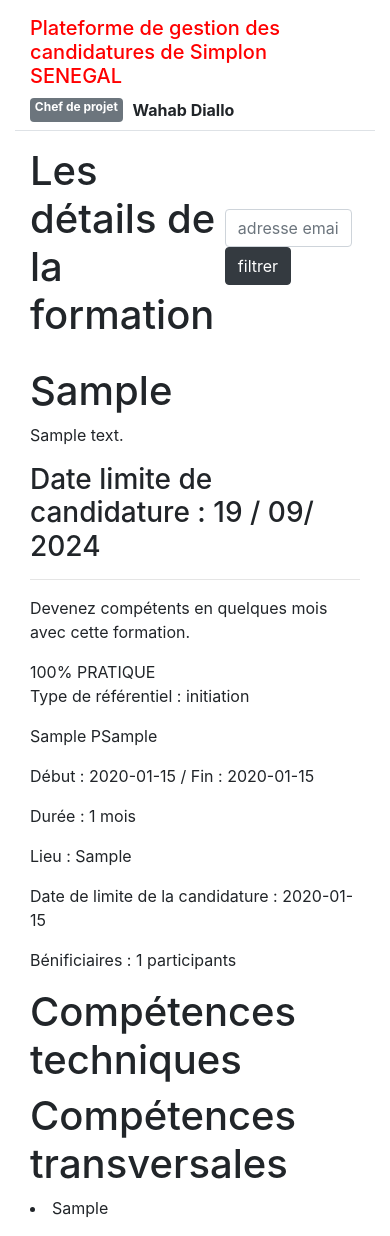
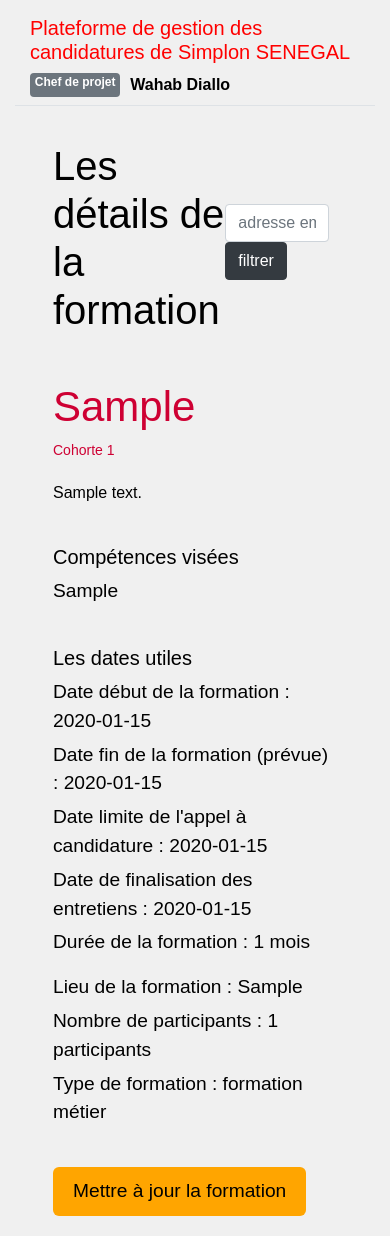
Before and after one commit to ndourmouhammad/simplon_candidature, a Laravel app: page /formations-personnel/1 in a window 390 px wide. Run offline with Laravel 12, Linux system fonts and the light colour scheme; tables that the repository leaves empty hold one stand-in row (values such as "Sample post"); parts of the project's set-up code (start-up, migrations or seed data) failed here and were passed over.

Commit message:
ajouter les fonctionnalités de modifications et de suppression pour la formation

```diff
--- a/app/Http/Controllers/CohorteController.php
+++ b/app/Http/Controllers/CohorteController.php
@@ -12,9 +12,9 @@
     //lister les formations pour candidats
     public function listeFormations()
     {
-        $cohortes = Cohorte::with(['referentiel.competences'])->get();
-        $referentiels = Referentiel::with('competences')->get();
-        $competences = Competence::all();
+        $cohortes = Cohorte::with(['referentiel.competences'])->paginate(1);
+    $referentiels = Referentiel::with('competences')->get();
+    $competences = Competence::all();
 
         return view('formations.formation', compact('cohortes', 'referentiels', 'competences'));
     }
@@ -59,6 +59,8 @@
         return view('dashboard.formations.ajout', compact('cohortes', 'referentiels', 'competences'));
     }
 
+
+
     // traitement du formulaire de formation
     public function ajoutFormation(Request $request)
     {
@@ -95,6 +97,62 @@
         $cohorte->competences()->attach($request->competences);
 
         return redirect()->route('formations-personnel')->with('success', 'Cohorte créée avec succès.');
+    }
 
+    public function modifierFormationForm($id)
+    {
+        $cohorte = Cohorte::findOrFail($id);
+        $referentiels = Referentiel::all();
+        $competences = Competence::all();
+        $selectedCompetences = $cohorte->competences->pluck('id')->toArray();
+        return view('dashboard.formations.edit', compact('cohorte', 'referentiels', 'competences', 'selectedCompetences'));
     }
+
+    public function modifierFormation(Request $request, $id)
+    {
+        $request->validate([
+            'libelle' => 'required|string|max:255',
+            'promo' => 'required|integer',
+            'description' => 'required|string',
+            'competences' => 'required|array',
+            'competences.*' => 'exists:competences,id',
+            'date_debut' => 'required|date',
+            'date_fin' => 'required|date',
+            'date_decision' => 'required|date',
+            'date_limite' => 'required|date',
+            'duree' => 'required|integer',
+            'nombre_participants' => 'required|integer',
+            'lieu_formation' => 'required|string|max:255',
+            'referentiel_id' => 'required|exists:referentiels,id',
+        ]);
+
+        $cohorte = Cohorte::findOrFail($id);
+        $cohorte->libelle = $request->libelle;
+        $cohorte->promo = $request->promo;
+        $cohorte->description = $request->description;
+        $cohorte->date_debut = $request->date_debut;
+        $cohorte->date_fin = $request->date_fin;
+        $cohorte->date_limite = $request->date_limite;
+        $cohorte->date_decision = $request->date_decision;
+        $cohorte->duree = $request->duree;
+        $cohorte->nombre_participants = $request->nombre_participants;
+        $cohorte->lieu_formation = $request->lieu_formation;
+        $cohorte->referentiel_id = $request->referentiel_id;
+        $cohorte->save();
+
+        $cohorte->competences()->sync($request->competences);
+
+        return redirect()->route('formations-personnel')->with('success', 'Cohorte mise à jour avec succès.');
+    }
+
+    // Supprimer une formation
+    public function supprimerFormation($id)
+{
+    $cohorte = Cohorte::findOrFail($id);
+    $cohorte->competences()->detach();
+    $cohorte->delete();
+
+    return redirect()->route('formations-personnel')->with('success', 'Formation supprimée avec succès.');
 }
+
+}
--- a/resources/views/dashboard/formations/detail.blade.php
+++ b/resources/views/dashboard/formations/detail.blade.php
@@ -6,6 +6,87 @@
     <link rel="stylesheet" href="{{ asset('candidatss/style.css') }}" />
     <link href="https://stackpath.bootstrapcdn.com/bootstrap/4.5.2/css/bootstrap.min.css" rel="stylesheet">
     <link href="https://cdnjs.cloudflare.com/ajax/libs/font-awesome/5.15.3/css/all.min.css" rel="stylesheet">
+    <style>
+      body {
+    background-color: #F0F0F0;
+    color: #000;
+    font-family: Arial, sans-serif;
+}
+
+.container {
+    width: 90%;
+    margin: auto;
+    padding: 20px;
+}
+
+.introduction h1 {
+    color: #CE0033;
+    font-size: 42px;
+    font-style: bold;
+}
+.introduction .cohorte{
+  color: #CE0033;
+  font-size: 14px;
+}
+
+.introduction p {
+    font-size: 16px;
+    margin-bottom: 20px;
+}
+
+.info {
+    margin-top: 20px;
+}
+
+.competences-visees {
+  font-size: 20px;
+  font-style: bold;
+}
+
+.info-utiles h3 {
+    font-size: 20px;
+    margin: 5px 0;
+}
+
+
+
+.competences h1 {
+    font-size: 20px;
+    margin-top: 40px;
+
+}
+
+.competences ul {
+    list-style-type: none;
+    padding: 0;
+}
+
+.competences ul li {
+    font-size: 1.2em;
+    margin: 5px 0;
+}
+
+.update-button {
+    margin-top: 40px;
+
+}
+
+.update-button button {
+    background-color: #ffa500;
+    color: #000;
+    font-size: 1.2em;
+    padding: 10px 20px;
+    border: none;
+    cursor: pointer;
+    border-radius: 6px
+}
+
+.update-button button:hover {
+    background-color: #ff4c4c;
+    color: #fff;
+}
+
+    </style>
   </head>
   <body>
     <div class="container-fluid">
@@ -21,7 +102,7 @@
                 </a>
               </li>
               <li class="nav-item">
-                <a href="#" class="nav-link active">
+                <a href="{{ route('formations-personnel') }}" class="nav-link active">
                     <img src="{{ asset('img/school.svg') }}" alt="formation">
                     <span>Formations</span>
                 </a>
@@ -80,51 +161,52 @@
 
 
             <div class="container">
-                <div class="introduction">
-                    <h1>{{ $cohorte->referentiel->libelle }}</h1>
-                    <p>{{ $cohorte->referentiel->description }}</p>
-                </div>
+              <div class="introduction">
+                  <h1>{{ $cohorte->referentiel->libelle }} </h1>
+                  <p class="cohorte">Cohorte {{ $cohorte->promo }}</p>
+                  <p class="desc">{{ $cohorte->referentiel->description }}</p>
+              </div>
 
-                <div class="info">
-                    <div class="info-utiles">
-                        <h3>Date limite de candidature : <span class="date-limite">19 / 09/ 2024</span></h3>
-                        <hr>
-                        <p>Devenez compétents en quelques mois avec cette formation.</p>
-                        <div class="pratique">100% PRATIQUE</div>
-                        <p>Type de référentiel : {{$cohorte->referentiel->type}}</p>
-                        <p>{{ $cohorte->referentiel->libelle }} P{{ $cohorte->libelle }}</p>
-                        <p>Début : {{$cohorte->date_debut}} / Fin : {{$cohorte->date_fin}}</p>
-                        <p>Durée :  {{ $cohorte->duree}} mois</p>
-                        <p>Lieu : {{$cohorte->lieu_formation}}</p>
-                        <p>Date de limite de la candidature : {{ $cohorte->date_limite }}</p>
-                        <p>Bénificiaires : {{$cohorte->nombre_participants }} participants</p>
+              <div class="competences">
+                <h1>Compétences visées</h1>
+                <ul>
+                    @foreach($cohorte->referentiel->competences as $competence)
+                        <li>{{ $competence->libelle }}</li>
+                    @endforeach
+                </ul>
+            </div>
 
-                    </div>
+              <div class="competences">
+                <h1 >Les dates utiles</h1>
+                  <div class="competences">
+                    <ul>
+                      <li>Date début de la formation : <span class="competences">{{ $cohorte->date_debut }}</span></li>
+                      <li>Date fin de la formation (prévue) : <span class="competences">{{ $cohorte->date_fin }}</span></li>
+                      <li>Date limite de l'appel à candidature : <span class="competences">{{ $cohorte->date_limite }} </span></li>
+                      <li>Date de finalisation des entretiens : <span class="competences">{{ $cohorte->date_decision }}</span></li>
+                      <li>Durée de la formation : <span class="competences">{{ $cohorte->duree }} mois</span></h3>
 
-                </div>
-                <div class="competences">
-                  <h1>Compétences techniques</h1>
-                    <div class="techniques">
-                        @foreach($cohorte->referentiel->competences as $competence)
+                      </ul>
 
-                    @if ($competence->type == "techniques")
+                  </div>
+              </div>
 
-                    <li>{{ $competence->libelle }}</li>
-                    @endif
-                @endforeach
-                    </div>
-                    <div class="transversales">
-                      <h1>Compétences transversales</h1>
-                        @foreach($cohorte->referentiel->competences as $competence)
+              <div class="competences">
+                <ul>
+                  <li>Lieu de la formation : <span class="date-limite">{{ $cohorte->lieu_formation }}</span></li>
+                  <li>Nombre de participants : <span class="date-limite">{{ $cohorte->nombre_participants }} participants</span></li>
+                  <li>Type de formation : <span class="date-limite">formation métier</span></li>
+                </ul>
+            </div>
 
-                        @if ($competence->type == "transversales")
 
-                        <li>{{ $competence->libelle }}</li>
-                        @endif
-                    @endforeach
-                    </div>
-                </div>
-            </div>
+
+
+              <div class="update-button">
+                  <a href="{{ route('modifierFormationForm', $cohorte->id) }}"><button>Mettre à jour la formation</button></a>
+              </div>
+
+          </div>
 
         </main>
       </div>
--- a/routes/web.php
+++ b/routes/web.php
@@ -24,3 +24,6 @@
 Route::get('/formations-personnel/{id}', [CohorteController::class, 'detailFormationPersonnel'])->name('detail-formation-personnel')->where('id', '[0-9]+');
 Route::get('/form-ajout-formation', [CohorteController::class, 'ajoutFormationForm'])->name('ajoutFormationForm');
 Route::post('/ajout-formation', [CohorteController::class, 'ajoutFormation'])->name('ajout-formation');
+Route::get('/form-modifier-formation/{id}', [CohorteController::class, 'modifierFormationForm'])->name('modifierFormationForm');
+Route::post('/modifier-formation/{id}', [CohorteController::class, 'modifierFormation'])->name('modifier-formation');
+Route::get('/supprimer-formation/{id}', [CohorteController::class, 'supprimerFormation'])->name('supprimer-formation');
```
Also changed, not shown: resources/views/dashboard/formations/ajout.blade.php (+45 -12 lines), resources/views/dashboard/formations/edit.blade.php (added, +227 -0 lines), resources/views/dashboard/formations/formations.blade.php (+34 -12 lines).
